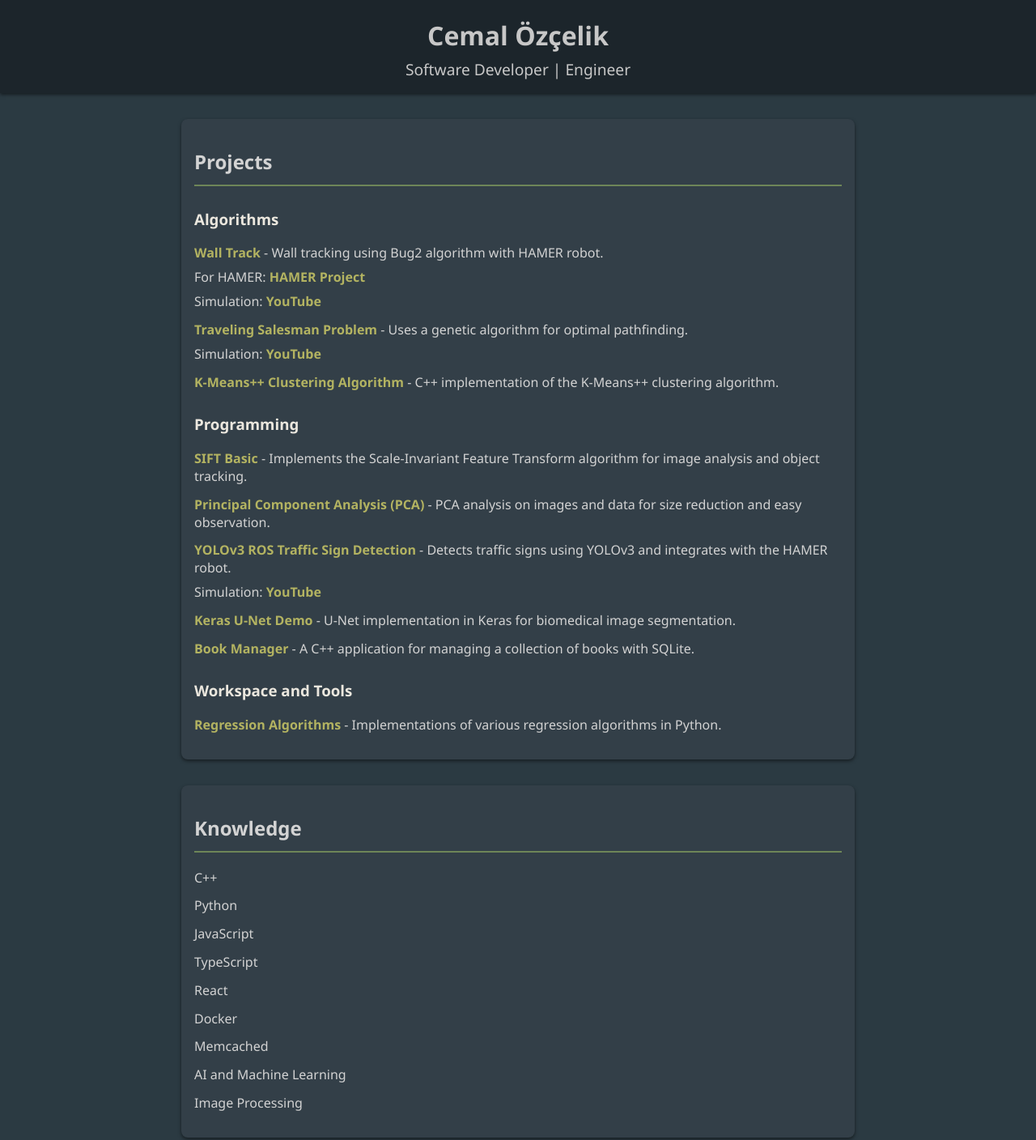
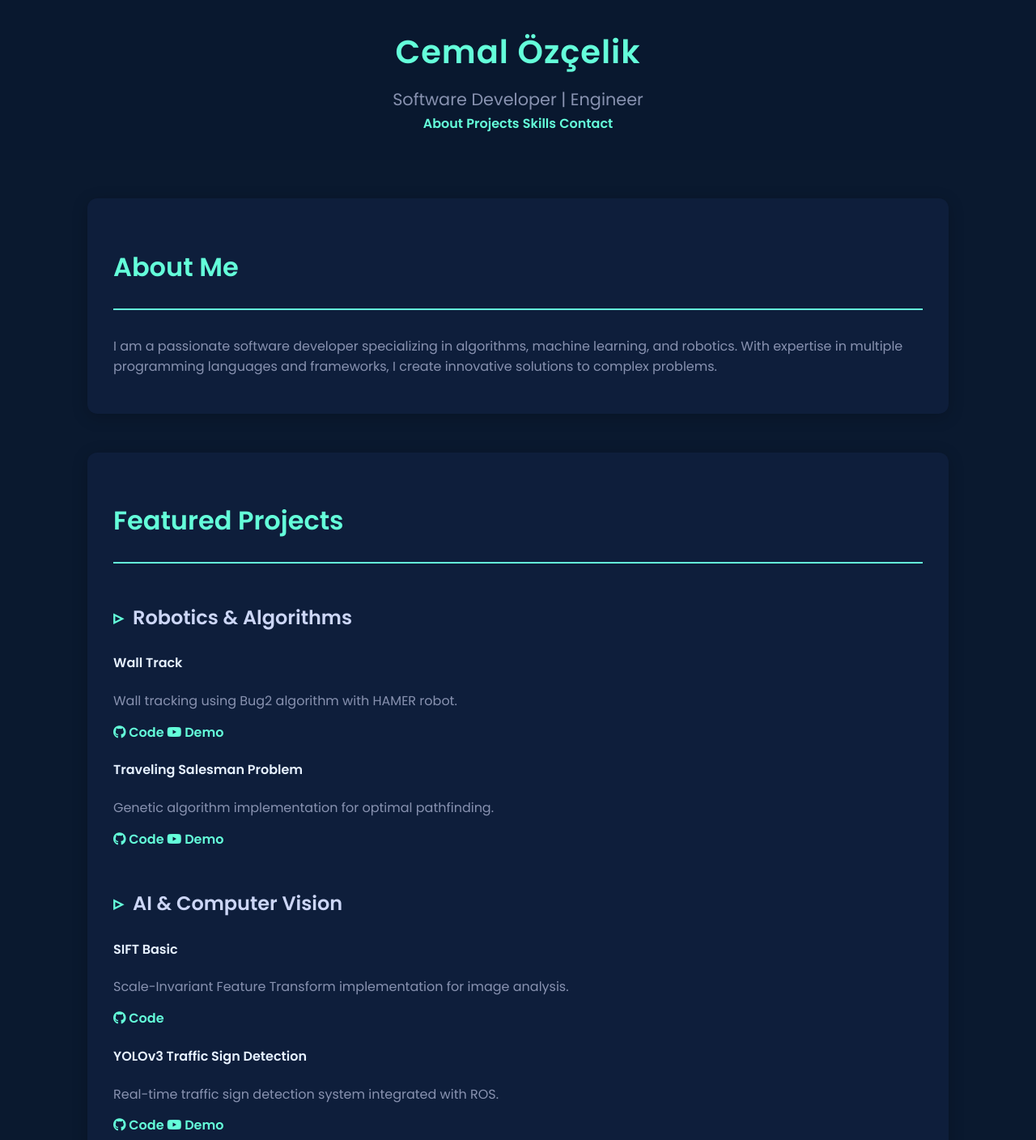
Before and after one commit to cemalozcelik/cemalozcelik.github.io, a plain HTML site: page index.html in a window 1280 px wide. Shown: the top 1408 px of the page at 81% size. Drawn offline with Linux system fonts and the light colour scheme.

Commit message:
Revamp portfolio layout and content: Added navigation, reorganized project sections into a grid format, and enhanced skill and contact sections for better user experience. Included external stylesheets for improved design.

```diff
--- a/index.html
+++ b/index.html
@@ -5,73 +5,144 @@
     <meta name="viewport" content="width=device-width, initial-scale=1.0">
     <title>Cemal Özçelik's Portfolio</title>
     <link rel="stylesheet" href="style.css">
+    <link rel="stylesheet" href="https://cdnjs.cloudflare.com/ajax/libs/font-awesome/6.0.0/css/all.min.css">
+    <link rel="stylesheet" href="https://fonts.googleapis.com/css2?family=Poppins:wght@400;600&display=swap">
 </head>
 <body>
     <header>
         <h1>Cemal Özçelik</h1>
         <p>Software Developer | Engineer</p>
+        <nav>
+            <a href="#about">About</a>
+            <a href="#projects">Projects</a>
+            <a href="#skills">Skills</a>
+            <a href="#contact">Contact</a>
+        </nav>
     </header>
-    <section>
-        <h2>Projects</h2>
-        <h3>Algorithms</h3>
-        <ul>
-            <li>
-                <a href="https://github.com/cemalozcelik/wall_track">Wall Track</a> - Wall tracking using Bug2 algorithm with HAMER robot.
-                <p>For HAMER: <a href="https://github.com/Akerdogmus/hamer">HAMER Project</a></p>
-                <p>Simulation: <a href="https://youtu.be/oqU4kFcNEf8">YouTube</a></p>
-            </li>
-            <li>
-                <a href="https://github.com/cemalozcelik/Traveling-Salesman-Problem">Traveling Salesman Problem</a> - Uses a genetic algorithm for optimal pathfinding.
-                <p>Simulation: <a href="https://youtu.be/Jhf8t7_aIiI">YouTube</a></p>
-            </li>
-            <li>
-                <a href="https://github.com/cemalozcelik/K-means-cpp">K-Means++ Clustering Algorithm</a> - C++ implementation of the K-Means++ clustering algorithm.
-            </li>
-        </ul>
-        <h3>Programming</h3>
-        <ul>
-            <li>
-                <a href="https://github.com/cemalozcelik/sift-basic">SIFT Basic</a> - Implements the Scale-Invariant Feature Transform algorithm for image analysis and object tracking.
-            </li>
-            <li>
-                <a href="https://github.com/cemalozcelik/pca">Principal Component Analysis (PCA)</a> - PCA analysis on images and data for size reduction and easy observation.
-            </li>
-            <li>
-                <a href="https://github.com/cemalozcelik/yolov3_ros_traffic_sign_detect">YOLOv3 ROS Traffic Sign Detection</a> - Detects traffic signs using YOLOv3 and integrates with the HAMER robot.
-                <p>Simulation: <a href="https://youtu.be/gDueFX8bKuo">YouTube</a></p>
-            </li>
-            <li>
-                <a href="https://github.com/cemalozcelik/keras-UNet-demo">Keras U-Net Demo</a> - U-Net implementation in Keras for biomedical image segmentation.
-            </li>
-            <li>
-                <a href="https://github.com/cemalozcelik/book-manager">Book Manager</a> - A C++ application for managing a collection of books with SQLite.
-            </li>
-        </ul>
-        <h3>Workspace and Tools</h3>
-        <ul>
-            <li>
-                <a href="https://github.com/cemalozcelik/regression-python">Regression Algorithms</a> - Implementations of various regression algorithms in Python.
-            </li>
-        </ul>
-    </section>
-    <section>
-        <h2>Knowledge</h2>
-        <ul>
-            <li>C++</li>
-            <li>Python</li>
-            <li>JavaScript</li>
-            <li>TypeScript</li>
-            <li>React</li>
-            <li>Docker</li>
-            <li>Memcached</li>
-            <li>AI and Machine Learning</li>
-            <li>Image Processing</li>
-        </ul>
-    </section>
-    <section>
-        <h2>Contact</h2>
-        <p>Email: cemaloz745@gmail.com</p>
-        <p>LinkedIn: <a href="https://www.linkedin.com/in/cemal-ozcelik">Cemal Özçelik</a></p>
-    </section>
+
+    <main>
+        <section id="about" class="hero-section">
+            <div class="container">
+                <h2>About Me</h2>
+                <p class="intro-text">I am a passionate software developer specializing in algorithms, machine learning, and robotics. With expertise in multiple programming languages and frameworks, I create innovative solutions to complex problems.</p>
+            </div>
+        </section>
+
+        <section id="projects">
+            <h2>Featured Projects</h2>
+
+            <div class="project-grid">
+                <div class="project-card">
+                    <h3>Robotics & Algorithms</h3>
+                    <div class="project-item">
+                        <h4>Wall Track</h4>
+                        <p>Wall tracking using Bug2 algorithm with HAMER robot.</p>
+                        <div class="project-links">
+                            <a href="https://github.com/cemalozcelik/wall_track" class="btn" target="_blank">
+                                <i class="fab fa-github"></i> Code
+                            </a>
+                            <a href="https://youtu.be/oqU4kFcNEf8" class="btn" target="_blank">
+                                <i class="fab fa-youtube"></i> Demo
+                            </a>
+                        </div>
+                    </div>
+
+                    <div class="project-item">
+                        <h4>Traveling Salesman Problem</h4>
+                        <p>Genetic algorithm implementation for optimal pathfinding.</p>
+                        <div class="project-links">
+                            <a href="https://github.com/cemalozcelik/Traveling-Salesman-Problem" class="btn" target="_blank">
+                                <i class="fab fa-github"></i> Code
+                            </a>
+                            <a href="https://youtu.be/Jhf8t7_aIiI" class="btn" target="_blank">
+                                <i class="fab fa-youtube"></i> Demo
+                            </a>
+                        </div>
+                    </div>
+                </div>
+
+                <div class="project-card">
+                    <h3>AI & Computer Vision</h3>
+                    <div class="project-item">
+                        <h4>SIFT Basic</h4>
+                        <p>Scale-Invariant Feature Transform implementation for image analysis.</p>
+                        <div class="project-links">
+                            <a href="https://github.com/cemalozcelik/sift-basic" class="btn" target="_blank">
+                                <i class="fab fa-github"></i> Code
+                            </a>
+                        </div>
+                    </div>
+
+                    <div class="project-item">
+                        <h4>YOLOv3 Traffic Sign Detection</h4>
+                        <p>Real-time traffic sign detection system integrated with ROS.</p>
+                        <div class="project-links">
+                            <a href="https://github.com/cemalozcelik/yolov3_ros_traffic_sign_detect" class="btn" target="_blank">
+                                <i class="fab fa-github"></i> Code
+                            </a>
+                            <a href="https://youtu.be/gDueFX8bKuo" class="btn" target="_blank">
+                                <i class="fab fa-youtube"></i> Demo
+                            </a>
+                        </div>
+                    </div>
+                </div>
+            </div>
+        </section>
+
+        <section id="skills">
+            <h2>Technical Skills</h2>
+            <div class="skills-grid">
+                <div class="skill-category">
+                    <h3>Programming Languages</h3>
+                    <div class="skill-items">
+                        <span class="skill-tag"><i class="fas fa-code"></i> C++</span>
+                        <span class="skill-tag"><i class="fab fa-python"></i> Python</span>
+                        <span class="skill-tag"><i class="fab fa-js"></i> JavaScript</span>
+                        <span class="skill-tag"><i class="fab fa-js"></i> TypeScript</span>
+                    </div>
+                </div>
+
+                <div class="skill-category">
+                    <h3>Frameworks & Tools</h3>
+                    <div class="skill-items">
+                        <span class="skill-tag"><i class="fab fa-react"></i> React</span>
+                        <span class="skill-tag"><i class="fab fa-docker"></i> Docker</span>
+                        <span class="skill-tag"><i class="fas fa-database"></i> Memcached</span>
+                    </div>
+                </div>
+
+                <div class="skill-category">
+                    <h3>Specializations</h3>
+                    <div class="skill-items">
+                        <span class="skill-tag"><i class="fas fa-brain"></i> AI and Machine Learning</span>
+                        <span class="skill-tag"><i class="fas fa-camera"></i> Image Processing</span>
+                        <span class="skill-tag"><i class="fas fa-robot"></i> Robotics</span>
+                    </div>
+                </div>
+            </div>
+        </section>
+
+        <section id="contact" class="contact-section">
+            <h2>Let's Connect</h2>
+            <div class="contact-grid">
+                <a href="mailto:cemaloz745@gmail.com" class="contact-item" target="_blank">
+                    <i class="fas fa-envelope"></i>
+                    <span>cemaloz745@gmail.com</span>
+                </a>
+                <a href="https://www.linkedin.com/in/cemal-ozcelik" class="contact-item" target="_blank">
+                    <i class="fab fa-linkedin"></i>
+                    <span>Cemal Özçelik</span>
+                </a>
+                <a href="https://github.com/cemalozcelik" class="contact-item" target="_blank">
+                    <i class="fab fa-github"></i>
+                    <span>GitHub Profile</span>
+                </a>
+            </div>
+        </section>
+    </main>
+
+    <footer>
+        <p>&copy; 2023 Cemal Özçelik. All rights reserved.</p>
+    </footer>
 </body>
 </html>
--- a/style.css
+++ b/style.css
@@ -1,46 +1,71 @@
 body {
-    font-family: 'Segoe UI', Tahoma, Geneva, Verdana, sans-serif;
+    font-family: 'Poppins', sans-serif;
     margin: 0;
     padding: 0;
-    background-color: #2b3a42; /* Dark blue-gray */
-    color: #d3d3d3;
+    background-color: #0a192f;
+    color: #e6f1ff;
+    line-height: 1.6;
 }
 
 header {
-    background-color: #1c252b; /* Darker blue-gray */
-    color: #c7c7c7; /* Bright orange */
-    padding: 1em 0;
+    background-color: rgba(10, 25, 47, 0.85);
+    color: #64ffda;
+    padding: 2em 0;
     text-align: center;
-    box-shadow: 0 2px 4px rgba(0, 0, 0, 0.5);
+    backdrop-filter: blur(10px);
+    position: sticky;
+    top: 0;
+    z-index: 1000;
 }
 
 header h1 {
-    margin: 0.2em 0;
+    margin: 0;
+    font-size: 2.5em;
+    font-weight: 700;
+    letter-spacing: 1px;
 }
 
 header p {
-    margin: 0;
-    font-size: 1.2em;
+    margin: 0.5em 0 0;
+    font-size: 1.3em;
+    color: #8892b0;
 }
 
 section {
-    margin: 2em auto;
-    padding: 1em;
-    max-width: 800px;
-    background-color: #333f48; /* Medium blue-gray */
-    border-radius: 8px;
-    box-shadow: 0 2px 4px rgba(0, 0, 0, 0.5);
+    margin: 3em auto;
+    padding: 2em;
+    max-width: 1000px;
+    background-color: rgba(17, 34, 64, 0.7);
+    border-radius: 12px;
+    box-shadow: 0 4px 20px rgba(0, 0, 0, 0.2);
+    transition: transform 0.3s ease;
+}
+
+section:hover {
+    transform: translateY(-5px);
 }
 
 h2 {
-    color: #d3d3d3;
-    border-bottom: 2px solid #6e8658; /* Deep red */
-    padding-bottom: 0.5em;
+    color: #64ffda;
+    border-bottom: 2px solid #64ffda;
+    padding-bottom: 0.8em;
+    font-size: 2em;
+    margin-bottom: 1em;
 }
 
 h3 {
-    color: #ebe7de; /* Bright orange */
-    margin-top: 1.5em;
+    color: #ccd6f6;
+    margin-top: 2em;
+    font-size: 1.5em;
+    position: relative;
+    padding-left: 1em;
+}
+
+h3::before {
+    content: "▹";
+    position: absolute;
+    left: 0;
+    color: #64ffda;
 }
 
 ul {
@@ -49,26 +74,46 @@ ul {
 }
 
 li {
-    margin: 0.8em 0;
+    margin: 1.2em 0;
+    padding: 1em;
+    background-color: rgba(17, 34, 64, 0.5);
+    border-radius: 8px;
+    transition: all 0.3s ease;
+}
+
+li:hover {
+    background-color: rgba(100, 255, 218, 0.1);
+    transform: translateX(10px);
 }
 
 a {
-    color: #b3b361; /* Bright orange */
+    color: #64ffda;
     text-decoration: none;
-    font-weight: bold;
+    font-weight: 600;
+    transition: color 0.3s ease;
 }
 
 a:hover {
-    text-decoration: underline;
+    color: #fff;
+    text-decoration: none;
 }
 
 p {
-    margin: 0.5em 0;
+    margin: 0.8em 0;
+    color: #8892b0;
 }
 
 @media (max-width: 600px) {
     section {
-        margin: 1em;
-        padding: 0.8em;
+        margin: 1.5em;
+        padding: 1.2em;
+    }
+
+    header h1 {
+        font-size: 2em;
+    }
+
+    header p {
+        font-size: 1.1em;
     }
 }
```
